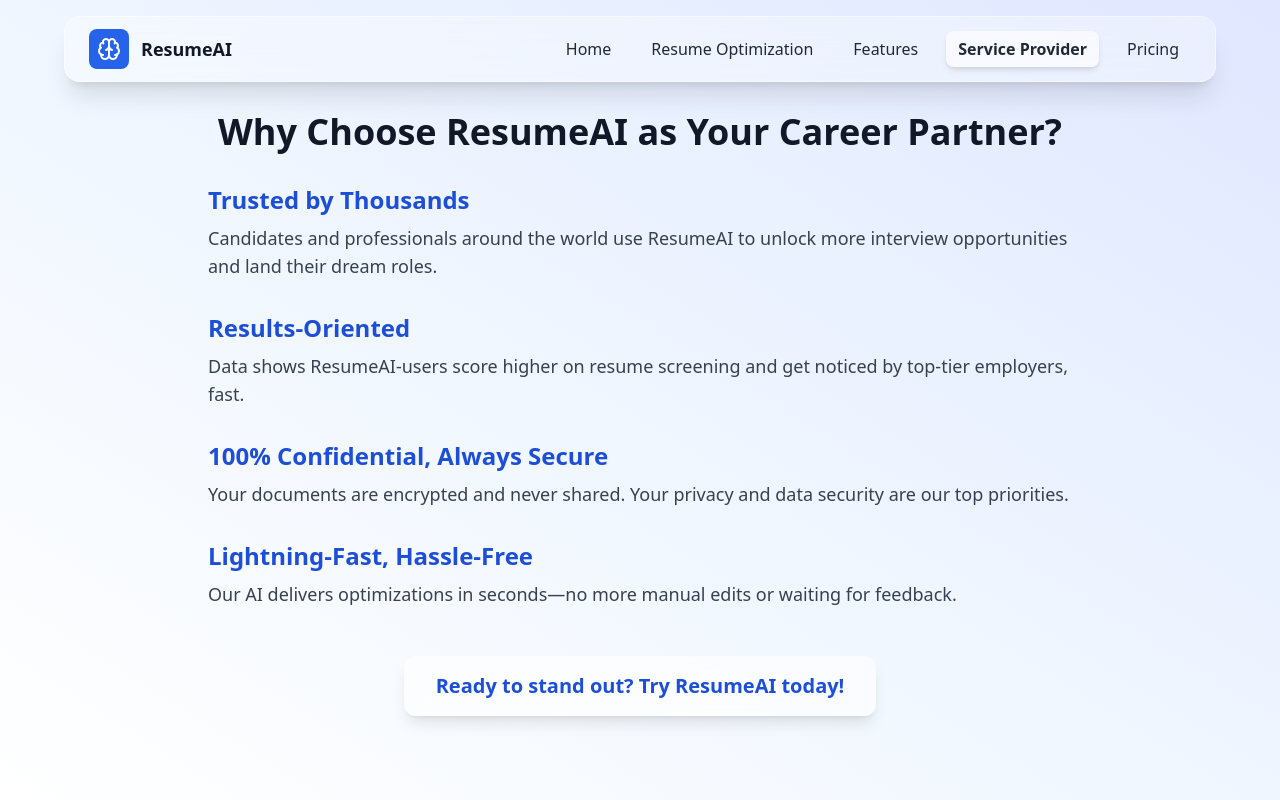
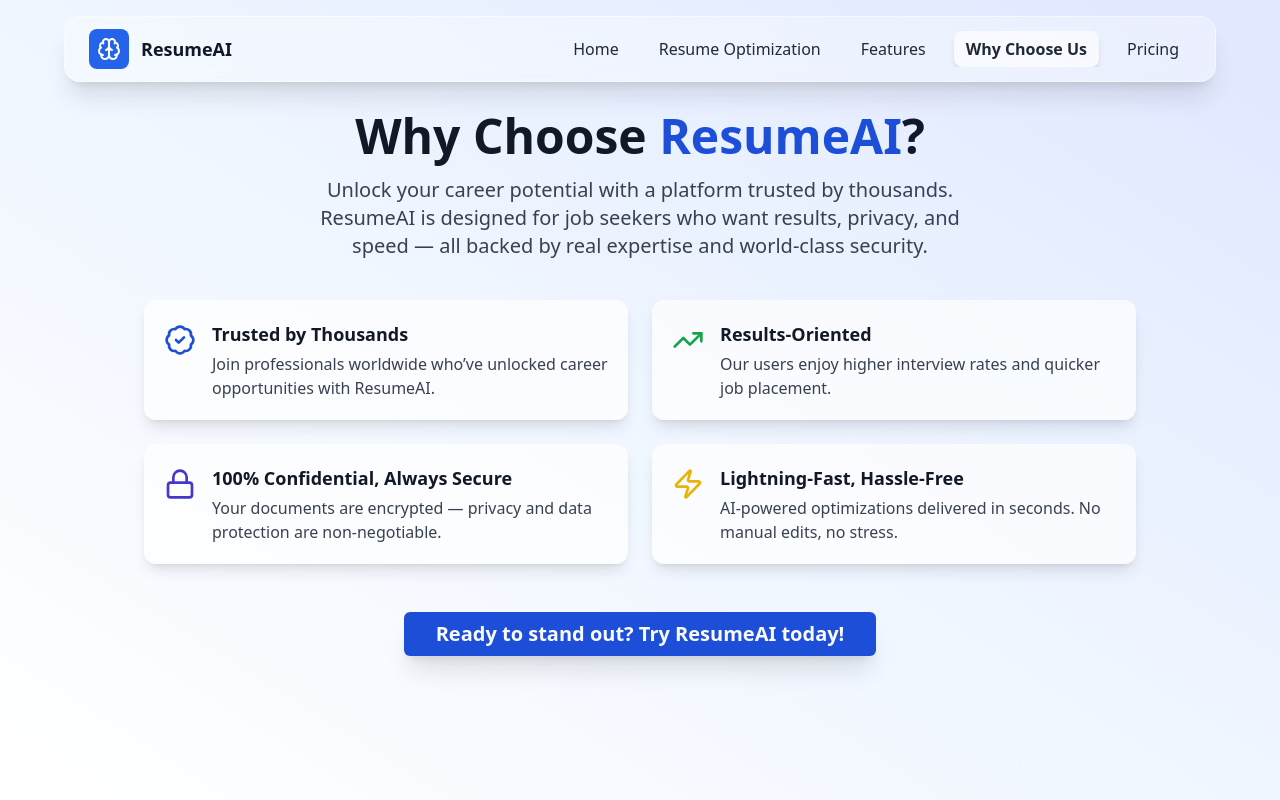
Before and after one commit to Anirdq/perfect-resume-ai-guide, a React (Vite) app: page /service-provider in a window 1280 px wide. Built offline with nearby package versions, Linux system fonts and the light colour scheme.

Commit message:
Refactor Service Provider page
Improve the Service Provider page by renaming it to "Why Choose Us", enhancing the copy, improving the layout, and adding trust-building elements.

```diff
--- a/src/App.tsx
+++ b/src/App.tsx
@@ -1,4 +1,3 @@
-
 import { Toaster } from "@/components/ui/toaster";
 import { Toaster as Sonner } from "@/components/ui/sonner";
 import { TooltipProvider } from "@/components/ui/tooltip";
@@ -9,7 +8,7 @@ import NotFound from "./pages/NotFound";
 import Features from "./pages/Features";
 import Pricing from "./pages/Pricing";
 import Resume from "./pages/Resume";
-import ServiceProvider from "./pages/ServiceProvider";
+import WhyChooseUs from "./pages/WhyChooseUs";
 
 const queryClient = new QueryClient();
 
@@ -23,7 +22,7 @@ const App = () => (
           <Route path="/" element={<Index />} />
           <Route path="/features" element={<Features />} />
           <Route path="/resume" element={<Resume />} />
-          <Route path="/service-provider" element={<ServiceProvider />} />
+          <Route path="/service-provider" element={<WhyChooseUs />} />
           <Route path="/pricing" element={<Pricing />} />
           {/* ADD ALL CUSTOM ROUTES ABOVE THE CATCH-ALL "*" ROUTE */}
           <Route path="*" element={<NotFound />} />
--- a/src/components/GlassNavbar.tsx
+++ b/src/components/GlassNavbar.tsx
@@ -8,7 +8,7 @@ const navLinks = [
   { name: "Home", path: "/" },
   { name: "Resume Optimization", path: "/resume" },
   { name: "Features", path: "/features" },
-  { name: "Service Provider", path: "/service-provider" },
+  { name: "Why Choose Us", path: "/service-provider" },
   { name: "Pricing", path: "/pricing" },
 ];
 
@@ -29,17 +29,18 @@ export const GlassNavbar = () => {
         </span>
         <span className="text-lg font-bold text-gray-900">ResumeAI</span>
       </div>
-      <div className="flex items-center space-x-4">
+      <div className="flex items-center space-x-4 overflow-x-auto scrollbar-hide">
         {navLinks.map(({ name, path }) => (
           <Link
             key={name}
             to={path}
             className={clsx(
-              "px-3 py-1.5 rounded-lg text-gray-800 font-medium text-base transition-all duration-200 hover:bg-white/40 hover:text-blue-700",
+              "px-3 py-1.5 rounded-lg text-gray-800 font-medium text-base transition-all duration-200 hover:bg-white/40 hover:text-blue-700 focus:outline-none focus:bg-white/50",
               location.pathname === path
                 ? "bg-white/60 shadow-md text-blue-700 font-semibold"
                 : "bg-transparent"
             )}
+            tabIndex={0}
           >
             {name}
           </Link>
--- a/src/pages/ServiceProvider.tsx
+++ /dev/null
@@ -1,46 +0,0 @@
-
-import GlassNavbar from "@/components/GlassNavbar";
-
-const ServiceProvider = () => (
-  <div className="min-h-screen bg-gradient-to-tr from-white via-blue-50 to-indigo-100">
-    <GlassNavbar />
-    <div className="pt-28 max-w-4xl mx-auto px-4">
-      <h1 className="text-4xl font-bold text-center mb-8 text-gray-900">
-        Why Choose ResumeAI as Your Career Partner?
-      </h1>
-      <div className="space-y-8 text-lg">
-        <div>
-          <h3 className="text-2xl font-bold text-blue-700 mb-2">Trusted by Thousands</h3>
-          <p className="text-gray-700">
-            Candidates and professionals around the world use ResumeAI to unlock more interview opportunities and land their dream roles.
-          </p>
-        </div>
-        <div>
-          <h3 className="text-2xl font-bold text-blue-700 mb-2">Results-Oriented</h3>
-          <p className="text-gray-700">
-            Data shows ResumeAI-users score higher on resume screening and get noticed by top-tier employers, fast.
-          </p>
-        </div>
-        <div>
-          <h3 className="text-2xl font-bold text-blue-700 mb-2">100% Confidential, Always Secure</h3>
-          <p className="text-gray-700">
-            Your documents are encrypted and never shared. Your privacy and data security are our top priorities.
-          </p>
-        </div>
-        <div>
-          <h3 className="text-2xl font-bold text-blue-700 mb-2">Lightning-Fast, Hassle-Free</h3>
-          <p className="text-gray-700">
-            Our AI delivers optimizations in seconds—no more manual edits or waiting for feedback.
-          </p>
-        </div>
-      </div>
-      <div className="mt-12 text-center">
-        <span className="inline-block font-semibold text-xl text-blue-700 px-8 py-4 bg-white/60 rounded-xl shadow-lg backdrop-blur-md">
-          Ready to stand out? Try ResumeAI today!
-        </span>
-      </div>
-    </div>
-  </div>
-);
-
-export default ServiceProvider;
--- /dev/null
+++ b/src/pages/WhyChooseUs.tsx
@@ -0,0 +1,81 @@
+
+import GlassNavbar from "@/components/GlassNavbar";
+import { BadgeCheck, TrendingUp, Lock, Zap, Info } from "lucide-react";
+import { TooltipProvider, Tooltip, TooltipTrigger, TooltipContent } from "@/components/ui/tooltip";
+import { Button } from "@/components/ui/button";
+
+const FEATURES = [
+  {
+    title: "Trusted by Thousands",
+    description: "Join professionals worldwide who’ve unlocked career opportunities with ResumeAI.",
+    icon: <BadgeCheck className="text-blue-700" size={32} aria-label="Trusted by Thousands" />,
+    tooltip: "Over 10,000 successful users — your resume is in good company.",
+  },
+  {
+    title: "Results-Oriented",
+    description: "Our users enjoy higher interview rates and quicker job placement.",
+    icon: <TrendingUp className="text-green-600" size={32} aria-label="Results-Oriented" />,
+    tooltip: "ResumeAI increases your chances of landing interviews.",
+  },
+  {
+    title: "100% Confidential, Always Secure",
+    description: "Your documents are encrypted — privacy and data protection are non-negotiable.",
+    icon: <Lock className="text-indigo-700" size={32} aria-label="Confidential and Secure" />,
+    tooltip: "We never share your data. Everything is stored securely.",
+  },
+  {
+    title: "Lightning-Fast, Hassle-Free",
+    description: "AI-powered optimizations delivered in seconds. No manual edits, no stress.",
+    icon: <Zap className="text-yellow-500" size={32} aria-label="Lightning Fast" />,
+    tooltip: "Instant resume feedback and optimization, 24/7.",
+  },
+];
+
+const WhyChooseUs = () => (
+  <div className="min-h-screen bg-gradient-to-tr from-white via-blue-50 to-indigo-100">
+    <GlassNavbar />
+    <main className="pt-28 pb-10 max-w-5xl mx-auto px-4 flex flex-col items-center">
+      <h1 className="text-4xl sm:text-5xl font-bold text-center mb-4 text-gray-900">
+        Why Choose <span className="text-blue-700">ResumeAI</span>?
+      </h1>
+      <p className="text-lg sm:text-xl text-center text-gray-700 max-w-2xl mb-8">
+        Unlock your career potential with a platform trusted by thousands. ResumeAI is designed for job seekers who want results, privacy, and speed — all backed by real expertise and world-class security.
+      </p>
+      <section className="grid gap-6 sm:grid-cols-2 mt-2 w-full">
+        {FEATURES.map((feature) => (
+          <div
+            key={feature.title}
+            className="bg-white/70 shadow-lg rounded-xl p-5 flex gap-4 items-start hover:shadow-xl transition"
+          >
+            <div className="shrink-0 mt-1">
+              <TooltipProvider>
+                <Tooltip>
+                  <TooltipTrigger asChild>
+                    <span tabIndex={0}>{feature.icon}</span>
+                  </TooltipTrigger>
+                  <TooltipContent>
+                    <span className="flex items-center gap-1 text-sm">
+                      <Info className="w-3 h-3 text-muted-foreground" />
+                      {feature.tooltip}
+                    </span>
+                  </TooltipContent>
+                </Tooltip>
+              </TooltipProvider>
+            </div>
+            <div>
+              <h3 className="text-lg font-semibold text-gray-900 mb-1">{feature.title}</h3>
+              <p className="text-gray-700 text-base">{feature.description}</p>
+            </div>
+          </div>
+        ))}
+      </section>
+      <div className="mt-12">
+        <Button size="lg" className="text-xl font-semibold px-8 py-5 shadow-xl bg-blue-700 hover:bg-blue-800 transition">
+          Ready to stand out? Try ResumeAI today!
+        </Button>
+      </div>
+    </main>
+  </div>
+);
+
+export default WhyChooseUs;
```
